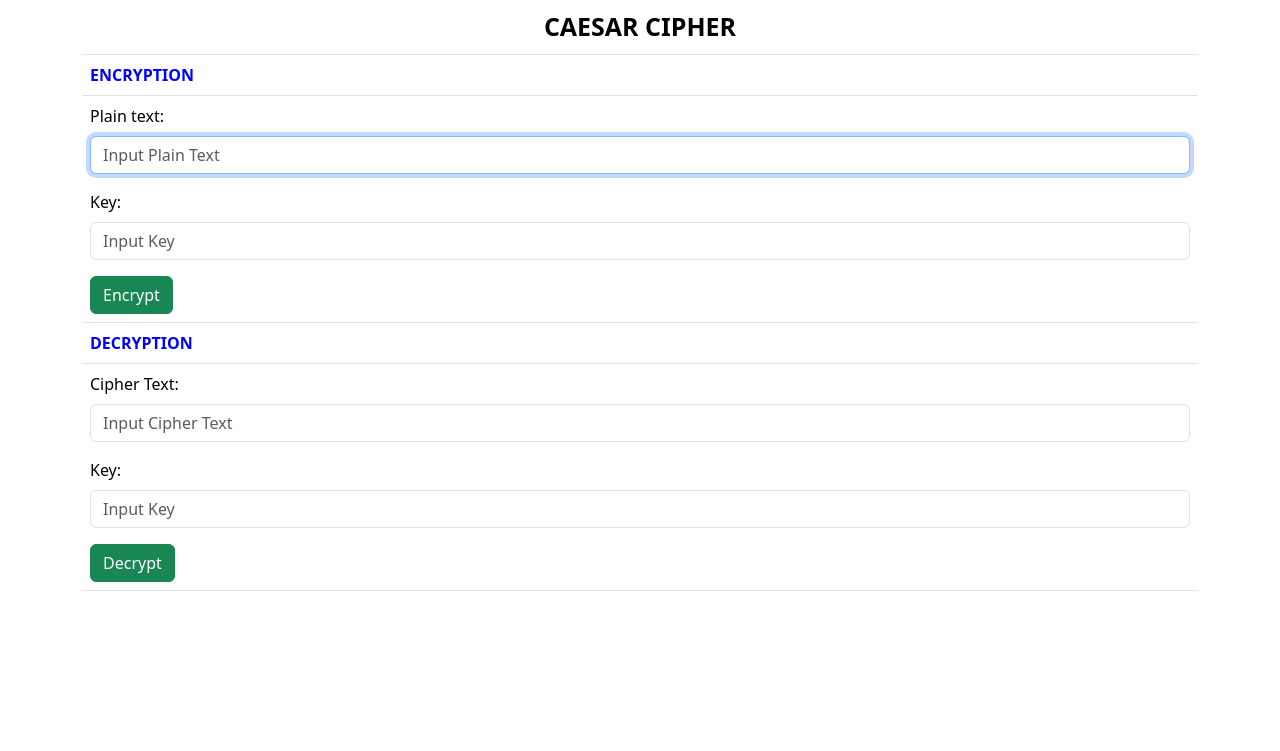
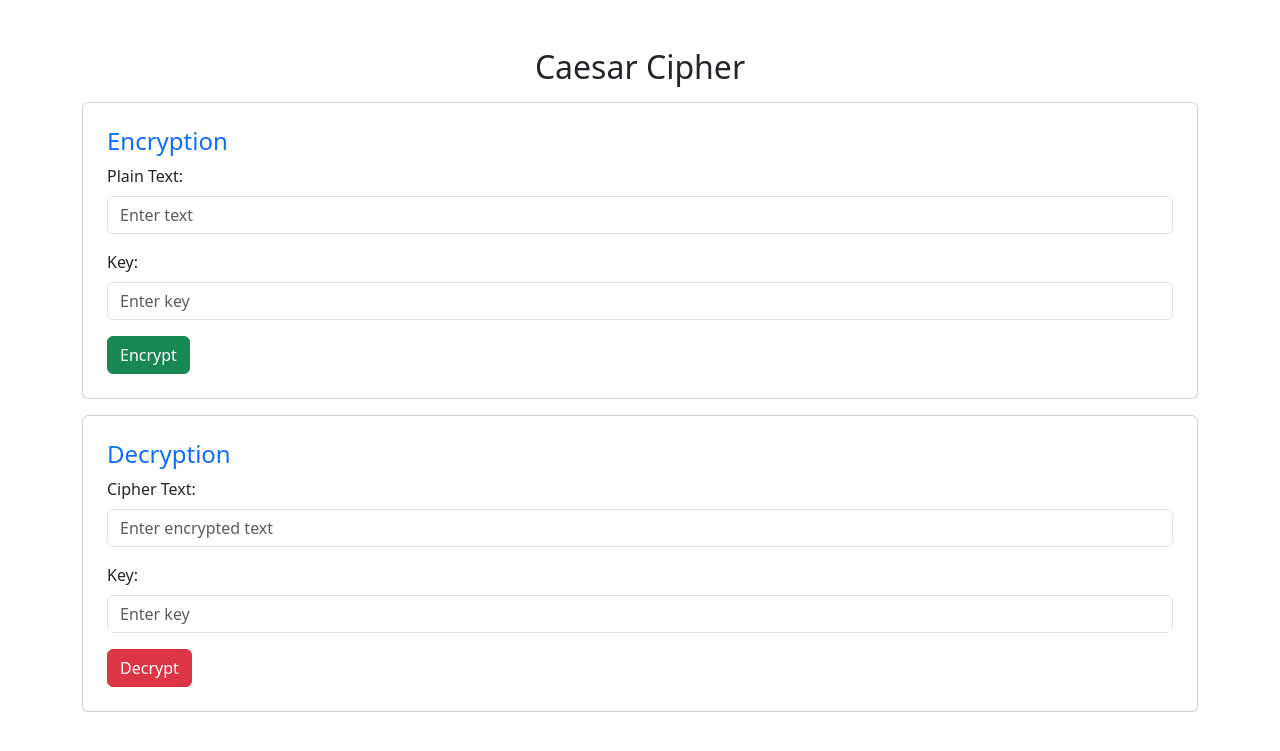
Before and after one commit to thienitcoder2004/bmtt-nc-hutech-2280603055, a Flask app: page /caesar in a window 1280 px wide. Shown: the top 751 px of the page. Run offline with Flask 3, Linux system fonts and the light colour scheme.

Commit message:
[add] lab-02 web caesar

```diff
--- a/lab02/api.py
+++ b/lab02/api.py
@@ -20,14 +20,6 @@ playfair_cipher = PlayFairCipher()
 
 # TRANSPOSITION CIPHER ALGORITHM
 transposition_cipher = TranspositionCipher()
-
-@app.route('/')
-def home():
-    return render_template('index.html')
-
-@app.route('/caesar')
-def caesar():
-    return render_template('caesar.html')
 
 #---------------------------------- /API/caesar/
 @app.route('/api/caesar/encrypt', methods=['POST'])
@@ -122,6 +114,32 @@ def transposition_decrypt():
     decrypted_text = transposition_cipher.decrypt(cipher_text, key)
     return jsonify({'decrypted_message': decrypted_text})
 
+@app.route('/')
+def home():
+    return render_template('index.html')
+
+@app.route('/caesar')
+def caesar():
+    return render_template('caesar.html')
+
+@app.route('/encrypt', methods=['POST'])
+def web_caesar_encrypt():
+        text = request.form['inputPlaintext']
+        key = int(request.form['inputKeyPlain'])
+        encrypted_text = caesar_cipher.encrypt_text(text, key)
+        Caesar = CaesarCipher()
+        encrypted_text = Caesar.encrypt_text(text, key)
+        return f"text: {text} <br/> key:: {key} <br/> encrypted text: {encrypted_text}"
+
+@app.route('/decrypt', methods=['POST'])
+def web_caesar_decrypt():
+        text = request.form['inputCipherText']
+        key = int(request.form['inputKeyCipher'])
+        decrypted_text = caesar_cipher.decrypt_text(text, key)
+        Caesar = CaesarCipher()
+        decrypted_text = Caesar.decrypt_text(text, key)
+        return f"text: {text} <br/> key: {key} <br/> decrypted text: {decrypted_text}"
+
 #main function
 if __name__ == '__main__':
     app.run(host="127.0.0.1", port=5500, debug=True)
--- a/lab02/templates/caesar.html
+++ b/lab02/templates/caesar.html
@@ -3,37 +3,27 @@
   <head>
     <meta charset="UTF-8" />
     <meta name="viewport" content="width=device-width, initial-scale=1.0" />
-    <title>Document</title>
+    <title>Caesar Cipher</title>
     <link
       href="https://cdn.jsdelivr.net/npm/bootstrap@5.3.3/dist/css/bootstrap.min.css"
       rel="stylesheet"
-      integrity="sha384-QWTKZyjpPEjISv5WaRU9OFeRpok6YctnYmDr5pNlyT2bRjXh0JMhjY6hW+ALEwIH"
-      crossorigin="anonymous"
     />
   </head>
   <body>
-    <div class="container">
-      <table class="table">
-        <tr>
-          <td style="text-align: center; font-weight: bold; font-size: 25px">
-            CAESAR CIPHER
-          </td>
-        </tr>
-        <tr>
-          <td style="font-weight: bold; color: blue">ENCRYPTION</td>
-        </tr>
-        <tr>
-          <td>
+    <div class="container mt-5">
+      <h2 class="text-center">Caesar Cipher</h2>
+
+      <div class="card p-4 mt-3">
+        <h4 class="text-primary">Encryption</h4>
         <form method="post" action="/encrypt">
           <div class="mb-3">
-                <label class="form-label">Plain text:</label>
+            <label class="form-label">Plain Text:</label>
             <input
               type="text"
               class="form-control"
               name="inputPlaintext"
-                  placeholder="Input Plain Text"
+              placeholder="Enter text"
               required
-                  autofocus
             />
           </div>
           <div class="mb-3">
@@ -42,27 +32,24 @@
               type="number"
               class="form-control"
               name="inputKeyPlain"
-                  placeholder="Input Key"
+              placeholder="Enter key"
               required
             />
           </div>
           <button type="submit" class="btn btn-success">Encrypt</button>
         </form>
-          </td>
-        </tr>
-        <tr>
-          <td style="font-weight: bold; color: blue">DECRYPTION</td>
-        </tr>
-        <tr>
-          <td>
-            <form action="/decrypt" method="post">
+      </div>
+
+      <div class="card p-4 mt-3">
+        <h4 class="text-primary">Decryption</h4>
+        <form method="post" action="/decrypt">
           <div class="mb-3">
             <label class="form-label">Cipher Text:</label>
             <input
               type="text"
               class="form-control"
               name="inputCipherText"
-                  placeholder="Input Cipher Text"
+              placeholder="Enter encrypted text"
               required
             />
           </div>
@@ -72,15 +59,17 @@
               type="number"
               class="form-control"
               name="inputKeyCipher"
-                  placeholder="Input Key"
+              placeholder="Enter key"
               required
             />
           </div>
-              <button type="submit" class="btn btn-success">Decrypt</button>
+          <button type="submit" class="btn btn-danger">Decrypt</button>
         </form>
-          </td>
-        </tr>
-      </table>
+      </div>
+
+      {% if result %}
+      <div class="alert alert-info mt-3 text-center">{{ result }}</div>
+      {% endif %}
     </div>
   </body>
 </html>
```
Lines whose indentation alone changed are shown as unchanged.
